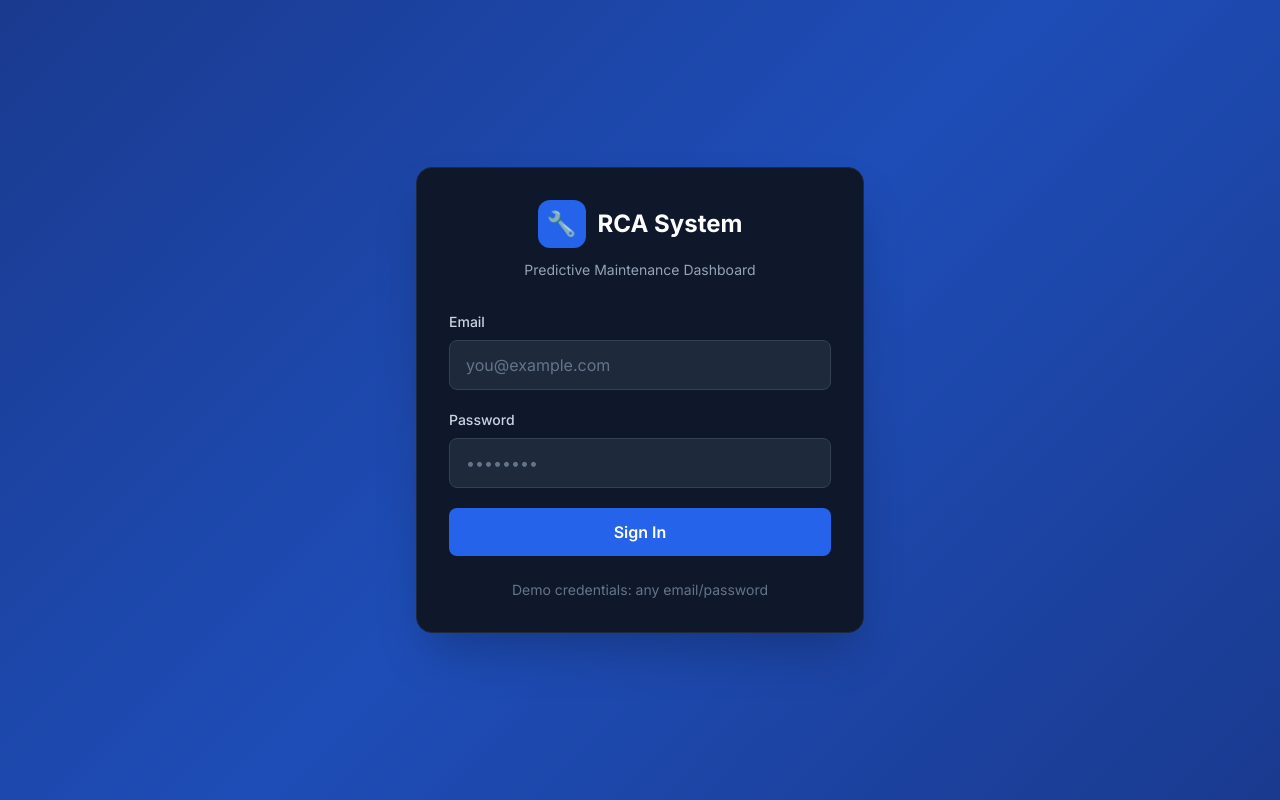
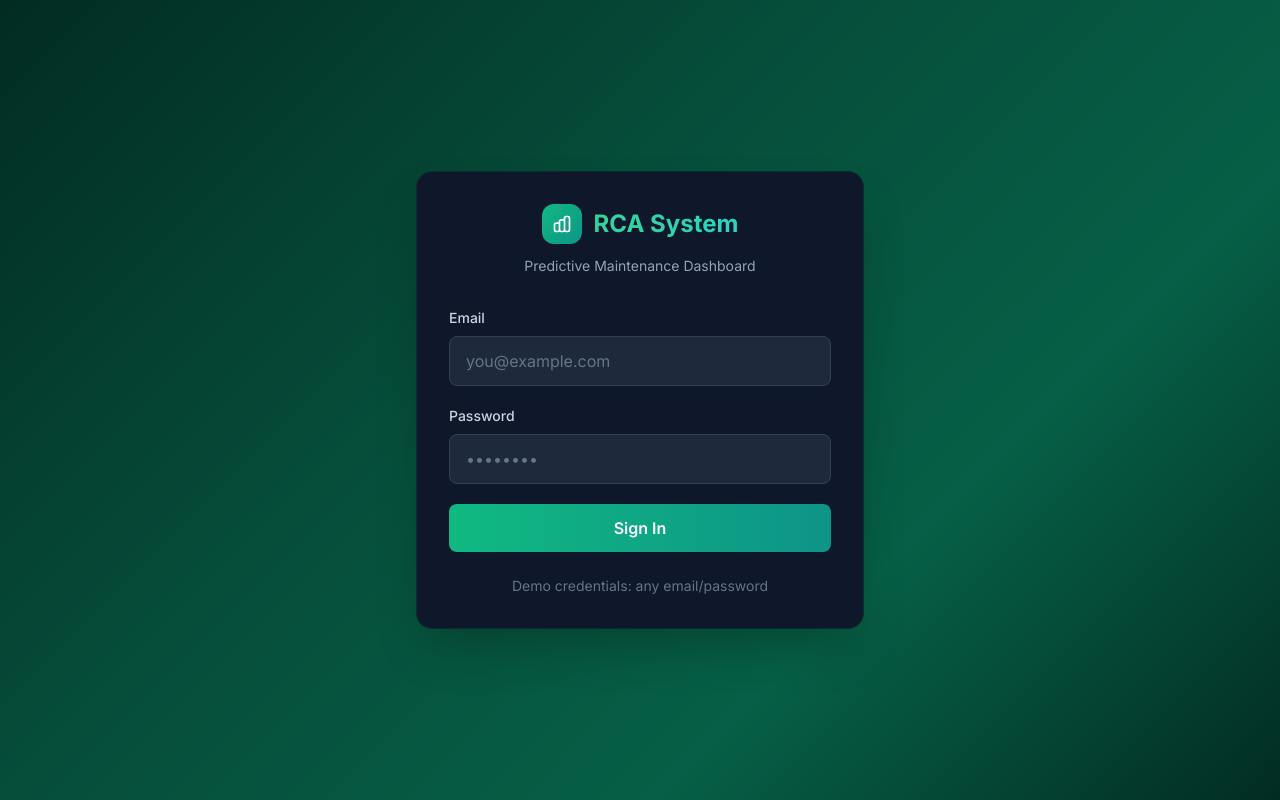
Before and after one commit to chashmishcoder/rca-system, a Next.js app in the folder deployment/frontend/: page /login in a window 1280 px wide. Built offline with nearby package versions, Linux system fonts and the light colour scheme.

Commit message:
Fix: hide navbar on login, remove emoji, apply green gradient theme

```diff
--- a/deployment/frontend/app/components/ClientShell.tsx
+++ b/deployment/frontend/app/components/ClientShell.tsx
@@ -5,7 +5,7 @@ import { useRouter } from 'next/navigation';
 export default function ClientShell({ children }: { children: React.ReactNode }) {
   const pathname = usePathname();
   const router = useRouter();
-  const isLoginPage = pathname === '/login';
+  const isLoginPage = pathname === '/login' || pathname.startsWith('/login/');
 
   const handleLogout = () => {
     localStorage.removeItem('rca_authenticated');
@@ -16,31 +16,30 @@ export default function ClientShell({ children }: { children: React.ReactNode })
   return (
     <>
       {!isLoginPage && (
-        <nav className="fixed top-0 left-0 right-0 z-50 backdrop-blur-xl bg-slate-900/80 border-b border-white/10">
+        <nav className="fixed top-0 left-0 right-0 z-50 backdrop-blur-xl bg-slate-900/90 border-b border-emerald-900/40">
           <div className="container mx-auto px-4 py-4">
             <div className="flex justify-between items-center">
-              <a href="/dashboard" className="flex items-center gap-3 group">
-                <span className="text-2xl transform group-hover:rotate-12 transition-transform duration-300">🔧</span>
-                <span className="text-xl font-bold bg-gradient-to-r from-blue-400 to-purple-400 bg-clip-text text-transparent">
+              <a href="/dashboard" className="flex items-center gap-2">
+                <span className="text-xl font-bold bg-gradient-to-r from-emerald-400 to-teal-400 bg-clip-text text-transparent">
                   RCA System
                 </span>
               </a>
               <div className="flex gap-6 items-center">
                 <a
                   href="/dashboard"
-                  className="text-gray-300 hover:text-white font-medium transition-colors duration-300"
+                  className="text-slate-300 hover:text-emerald-400 font-medium transition-colors duration-200"
                 >
                   Dashboard
                 </a>
                 <a
                   href="/analyze"
-                  className="px-4 py-2 bg-gradient-to-r from-blue-500 to-purple-600 text-white rounded-lg font-medium hover:shadow-lg hover:shadow-purple-500/50 transform hover:scale-105 transition-all duration-300"
+                  className="px-4 py-2 bg-gradient-to-r from-emerald-500 to-teal-600 text-white rounded-lg font-medium hover:shadow-lg hover:shadow-emerald-500/40 transform hover:scale-105 transition-all duration-200"
                 >
                   Analyze
                 </a>
                 <button
                   onClick={handleLogout}
-                  className="px-4 py-2 text-slate-400 hover:text-white border border-slate-700 hover:border-slate-500 rounded-lg text-sm font-medium transition-colors"
+                  className="px-4 py-2 text-slate-400 hover:text-emerald-400 border border-slate-700 hover:border-emerald-700 rounded-lg text-sm font-medium transition-colors"
                 >
                   Sign Out
                 </button>
--- a/deployment/frontend/app/dashboard/layout.tsx
+++ b/deployment/frontend/app/dashboard/layout.tsx
@@ -44,9 +44,8 @@ export default function DashboardLayout({ children }: { children: React.ReactNod
       {/* Sidebar */}
       <aside className="w-60 shrink-0 bg-slate-900 border-r border-slate-800 flex flex-col">
         <div className="px-6 py-5 border-b border-slate-800">
-          <Link href="/" className="flex items-center gap-2">
-            <span className="text-xl">🔧</span>
-            <span className="font-bold text-lg bg-gradient-to-r from-blue-400 to-purple-400 bg-clip-text text-transparent">
+          <Link href="/dashboard" className="flex items-center gap-2">
+            <span className="font-bold text-lg bg-gradient-to-r from-emerald-400 to-teal-400 bg-clip-text text-transparent">
               RCA System
             </span>
           </Link>
@@ -62,7 +61,7 @@ export default function DashboardLayout({ children }: { children: React.ReactNod
                 href={href}
                 className={`flex items-center gap-3 px-3 py-2 rounded-lg text-sm font-medium transition-colors ${
                   active
-                    ? 'bg-blue-600/20 text-blue-400 border border-blue-500/30'
+                    ? 'bg-emerald-600/20 text-emerald-400 border border-emerald-500/30'
                     : 'text-slate-400 hover:text-slate-100 hover:bg-slate-800'
                 }`}
               >
@@ -77,7 +76,7 @@ export default function DashboardLayout({ children }: { children: React.ReactNod
         <div className="px-4 py-4 border-t border-slate-800 space-y-2">
           <Link
             href="/analyze"
-            className="flex items-center justify-center gap-2 w-full px-3 py-2 rounded-lg bg-blue-600 hover:bg-blue-500 text-sm font-medium text-white transition-colors"
+            className="flex items-center justify-center gap-2 w-full px-3 py-2 rounded-lg bg-gradient-to-r from-emerald-500 to-teal-600 hover:from-emerald-400 hover:to-teal-500 text-sm font-medium text-white transition-all"
           >
             Run RCA Analysis
           </Link>
--- a/deployment/frontend/app/login/page.tsx
+++ b/deployment/frontend/app/login/page.tsx
@@ -26,17 +26,19 @@ export default function LoginPage() {
   return (
     <div
       className="min-h-screen flex items-center justify-center"
-      style={{ background: 'linear-gradient(135deg, #1a3a8f 0%, #1e4db7 50%, #1a3a8f 100%)' }}
+      style={{ background: 'linear-gradient(135deg, #022c22 0%, #064e3b 40%, #065f46 70%, #022c22 100%)' }}
     >
       <div className="w-full max-w-md mx-4">
-        <div className="bg-slate-900 rounded-2xl p-8 shadow-2xl border border-slate-800">
+        <div className="bg-slate-900 rounded-2xl p-8 shadow-2xl border border-emerald-900/40">
           {/* Logo */}
           <div className="text-center mb-8">
             <div className="flex items-center justify-center gap-3 mb-3">
-              <div className="w-12 h-12 rounded-xl bg-blue-600 flex items-center justify-center text-2xl">
-                🔧
+              <div className="w-10 h-10 rounded-xl bg-gradient-to-br from-emerald-500 to-teal-600 flex items-center justify-center">
+                <svg xmlns="http://www.w3.org/2000/svg" className="w-5 h-5 text-white" fill="none" viewBox="0 0 24 24" stroke="currentColor" strokeWidth={2}>
+                  <path strokeLinecap="round" strokeLinejoin="round" d="M9 19v-6a2 2 0 00-2-2H5a2 2 0 00-2 2v6a2 2 0 002 2h2a2 2 0 002-2zm0 0V9a2 2 0 012-2h2a2 2 0 012 2v10m-6 0a2 2 0 002 2h2a2 2 0 002-2m0 0V5a2 2 0 012-2h2a2 2 0 012 2v14a2 2 0 01-2 2h-2a2 2 0 01-2-2z" />
+                </svg>
               </div>
-              <span className="text-2xl font-bold text-white">RCA System</span>
+              <span className="text-2xl font-bold bg-gradient-to-r from-emerald-400 to-teal-400 bg-clip-text text-transparent">RCA System</span>
             </div>
             <p className="text-slate-400 text-sm">Predictive Maintenance Dashboard</p>
           </div>
@@ -50,7 +52,7 @@ export default function LoginPage() {
                 placeholder="you@example.com"
                 value={email}
                 onChange={(e) => setEmail(e.target.value)}
-                className="w-full px-4 py-3 rounded-lg bg-slate-800 border border-slate-700 text-white placeholder-slate-500 focus:outline-none focus:border-blue-500 focus:ring-1 focus:ring-blue-500 transition-colors"
+                className="w-full px-4 py-3 rounded-lg bg-slate-800 border border-slate-700 text-white placeholder-slate-500 focus:outline-none focus:border-emerald-500 focus:ring-1 focus:ring-emerald-500 transition-colors"
               />
             </div>
             <div>
@@ -60,7 +62,7 @@ export default function LoginPage() {
                 placeholder="••••••••"
                 value={password}
                 onChange={(e) => setPassword(e.target.value)}
-                className="w-full px-4 py-3 rounded-lg bg-slate-800 border border-slate-700 text-white placeholder-slate-500 focus:outline-none focus:border-blue-500 focus:ring-1 focus:ring-blue-500 transition-colors"
+                className="w-full px-4 py-3 rounded-lg bg-slate-800 border border-slate-700 text-white placeholder-slate-500 focus:outline-none focus:border-emerald-500 focus:ring-1 focus:ring-emerald-500 transition-colors"
               />
             </div>
 
@@ -69,7 +71,7 @@ export default function LoginPage() {
             <button
               type="submit"
               disabled={loading}
-              className="w-full py-3 rounded-lg bg-blue-600 hover:bg-blue-500 text-white font-semibold text-base transition-colors disabled:opacity-60"
+              className="w-full py-3 rounded-lg bg-gradient-to-r from-emerald-500 to-teal-600 hover:from-emerald-400 hover:to-teal-500 text-white font-semibold text-base transition-all disabled:opacity-60"
             >
               {loading ? 'Signing in...' : 'Sign In'}
             </button>
```
